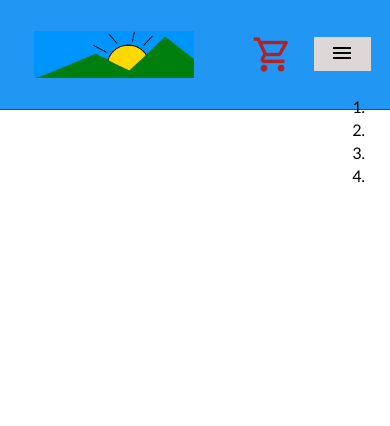
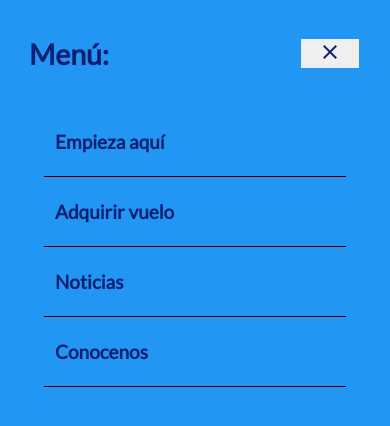
Before and after one commit to YonierVasquezMarin/SurAmerica-Airlines, a plain HTML site: page index.html in a window 390 px wide. Both pictures are taken after a click on the button "menu". Drawn offline with Linux system fonts and the light colour scheme.

Commit message:
Menu para pantallas pequeñas Se creo un menú lateral para pantallas pequeñas. Este menú está disponible si se toca el botón de desplegar y solo éste está disponible cuando la pantalla es chica.

```diff
--- a/index.html
+++ b/index.html
@@ -11,30 +11,37 @@
     <link href="https://fonts.googleapis.com/css2?family=Lato&display=swap" rel="stylesheet">
 </head>
 <body>
+
     <header>
         <nav id="barraDeNavegacion">
             <img src="imgs/img-temporal.png" alt="logo de SurAmerica Airlines" id="logoSurAmerica">
             <nav id="menuDeEnlaces">
                 <a href=""><span>Empieza aquí</span></a>
-                <a href=""><span>Adquirir vuelo</span></a>
-                <a href=""><span>Noticias</span></a>
-                <a href=""><span>Conocenos</span></a>
+                <a href="adquirir-vuelo.html"><span>Adquirir vuelo</span></a>
+                <a href="noticias.html"><span>Noticias</span></a>
+                <a href="acerca-de-nosotros.html"><span>Conocenos</span></a>
             </nav>
-            <a href="" id="cajaCesta"><span id="logoCesta" class="material-icons-outlined">shopping_cart</span></a>
-            <button id="btnMenuDesplegable">
-                <span class="material-icons-outlined">menu</span>
-            </button>
+            <a href="cesta.html" id="cajaCesta"><span id="logoCesta" class="material-icons-outlined">shopping_cart</span></a>
+            <button id="btnDesplegarMenu"><span class="material-icons-outlined">menu</span></button>
         </nav>
 
         <!-- Menu de navegacion para pantallas pequeñas -->
         <nav id="navegacionPantallasChicas">
+            <span>
+                <h2>Menú:</h2>
+                <button id="btnCerrarMenu">
+                    <span class="material-icons-outlined">close</span>
+                </button>
+            </span>
             <ol>
-                <li><a href=""><span></span></a></li>
-                <li><a href=""><span></span></a></li>
-                <li><a href=""><span></span></a></li>
-                <li><a href=""><span></span></a></li>
+                <li class="enlacesPantallaChica"><a href=""><span>Empieza aquí</span></a></li>
+                <li class="enlacesPantallaChica"><a href="adquirir-vuelo.html"><span>Adquirir vuelo</span></a></li>
+                <li class="enlacesPantallaChica"><a href="noticias.html"><span>Noticias</span></a></li>
+                <li class="enlacesPantallaChica"><a href="acerca-de-nosotros.html"><span>Conocenos</span></a></li>
             </ol>
         </nav>
+        <script src="js/desplegarMenuPantallasChicas.js"></script>
     </header>
+
 </body>
 </html>
--- /dev/null
+++ b/js/desplegarMenuPantallasChicas.js
@@ -0,0 +1,11 @@
+var navegacionPantallasChicas = document.getElementById("navegacionPantallasChicas");
+
+// Acción para desplegar menú
+document.getElementById("btnDesplegarMenu").addEventListener("click", function () {
+    navegacionPantallasChicas.style.left = "0";
+});
+
+// Acción para cerrar el menú
+document.getElementById("btnCerrarMenu").addEventListener("click", function () {
+    navegacionPantallasChicas.style.left = "100%";
+});
--- a/styles/index.css
+++ b/styles/index.css
@@ -34,12 +34,15 @@ body {
                         color: #101f73;
                         font-weight: bold;
                     }
+                    header span:hover {
+                        color: blue;
+                    }
                 #logoCesta {
                     vertical-align: middle;
                     font-size: 38px;
                     color: firebrick;
                 }
-                #btnMenuDesplegable {
+                #btnDesplegarMenu {
                     background-color: #ddd7d7;
                     border: 0px;
                     display: none;
@@ -48,16 +51,54 @@ body {
                     width: fit-content;
                     padding: 0;
                 }
-                    #btnMenuDesplegable span {
+                    #btnDesplegarMenu span {
                         color: black;
                         width: 100%;
                         margin: 0;
                     }
+
+        /* Panel de navegación para pantallas chicas */
         #navegacionPantallasChicas {
-            display: none;
-            right: 0;
+            display: block;
             position: fixed;
+            top: 0;
+            left: 100%;
+            height: 100%;
+            width: 100%;
+            background: #2196f3;
+            overflow-x: auto;
+            transition: left .6s ease-in-out 0s;
         }
+            #navegacionPantallasChicas > span {
+                display: flex;
+                flex-flow: row nowrap;
+                justify-content: space-between;
+                align-items: center;
+                margin: 13px 11px;
+            }
+                #navegacionPantallasChicas > span > h2 {
+                    margin-left: 18px;
+                }
+                #btnCerrarMenu {
+                    border: 0;
+                    margin-right: 20px;
+                }
+            #navegacionPantallasChicas > ol {
+                margin: 0 auto;
+                padding: 0 44px;
+                max-width: 500px;
+                height: 330px;
+            }
+                .enlacesPantallaChica {
+                    list-style-type: none;
+                    border-bottom: 1px solid black;
+                    display: flex;
+                    align-items: center;
+                    height: 69px;
+                }
+                    .enlacesPantallaChica > span {
+                        margin: 10px 0;
+                    }
 
 
 @media (max-width : 832px) {
@@ -70,18 +111,18 @@ body {
             #menuDeEnlaces {
                 display: none;
             }
+                header span:hover {
+                    color: #101f73;
+                }
             #cajaCesta {
                 justify-self: end;
             }
                 #logoCesta {
                     font-size: 41px;
                 }
-            #btnMenuDesplegable {
+            #btnDesplegarMenu {
                 display: initial;
                 width: 57px;
                 height: 34px;
             }
-        #navegacionPantallasChicas {
-            display: block;
-        }
     }
```
